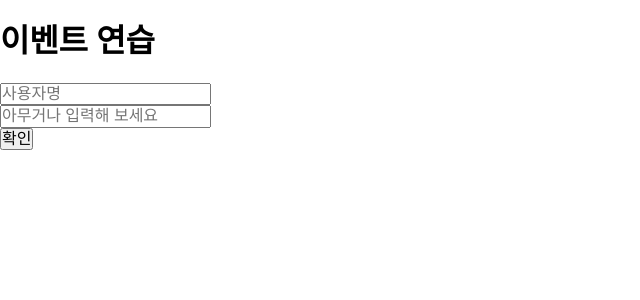
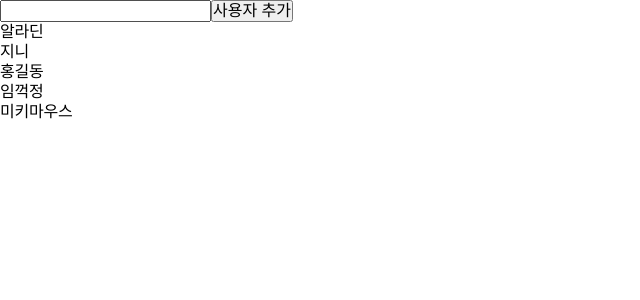
Before and after one commit to jowonyoung1/react_basic, a React (Create React App) app: page / in a window 1280 px wide. Shown: the top 300 px of the page, without its empty margins (0-640 px from the left). Built offline with nearby package versions, Linux system fonts and the light colour scheme.

Commit message:
docs : 컴포넌트반복

```diff
--- a/src/Main.js
+++ b/src/Main.js
@@ -1,55 +1,56 @@
-import React, { Component, useState } from "react";
+import React, { useState } from "react";
 
-const initState = {
-  username: "",
-  message: "",
-};
+const initState = [
+  { id: 1, username: "알라딘" },
+  { id: 2, username: "지니" },
+  { id: 3, username: "홍길동" },
+  { id: 4, username: "임꺽정" },
+  { id: 5, username: "미키마우스" },
+];
 
 const Main = () => {
-  const [memberInfo, setMemberInfo] = useState(initState);
+  // member 목록 상태
+  const [members, setMembers] = useState(initState);
+  // id 상태
+  const [nextId, setNextId] = useState(6);
+  // input 상태
+  const [username, setUsername] = useState("");
 
-  const { username, message } = memberInfo;
-
-  const onChange = event => {
-    const nextMemberInfo = {
-      ...memberInfo, // 기존의 정보 내용을 이 자리에 복사한 뒤
-      [event.target.name]: event.target.value, // 원하는 값을 덮어 씌우기
-    };
-    setMemberInfo(nextMemberInfo);
+  // input 이벤트 핸들러
+  const onChange = e => {
+    setUsername(e.target.value);
   };
 
   const onClick = () => {
-    alert(`${username}: ${message}`);
-    setMemberInfo(initState);
+    // console.log("사용자 이름 추가할거임");
+    // 배열의 내장 함수 concat을 사용하여 새로운 항목을 추가한 배열로 만든다.
+    const nextMembers = members.concat({
+      id: nextId,
+      username: username,
+    });
+    setNextId(nextId + 1);
+    setMembers(nextMembers);
+    setUsername("");
   };
 
-  const onKeyPress = event => {
-    if (event.key === "Enter") {
-      onClick();
-    }
+  // remove 이벤트 핸들러
+  const onRemove = id => {
+    const nextMembers = members.filter(member => member.id !== id);
+    setMembers(nextMembers);
   };
 
   return (
     <div>
-      <h1>이벤트 연습</h1>
-      <input
-        type="text"
-        name="username"
-        placeholder="사용자명"
-        value={username}
-        onChange={onChange}
-      />
-      <br />
-      <input
-        type="text"
-        name="message"
-        placeholder="아무거나 입력해 보세요"
-        value={message}
-        onChange={onChange}
-        onKeyUp={onKeyPress}
-      />
-      <br />
-      <button onClick={onClick}>확인</button>
+      <input onChange={onChange} value={username} />
+      <button onClick={onClick}>사용자 추가</button>
+
+      <ul>
+        {members.map(member => (
+          <li key={member.id} onDoubleClick={() => onRemove(member.id)}>
+            {member.username}
+          </li>
+        ))}
+      </ul>
     </div>
   );
 };
```
Also changed, not shown: 1 other file (tests, documents, lock files or other folders).
